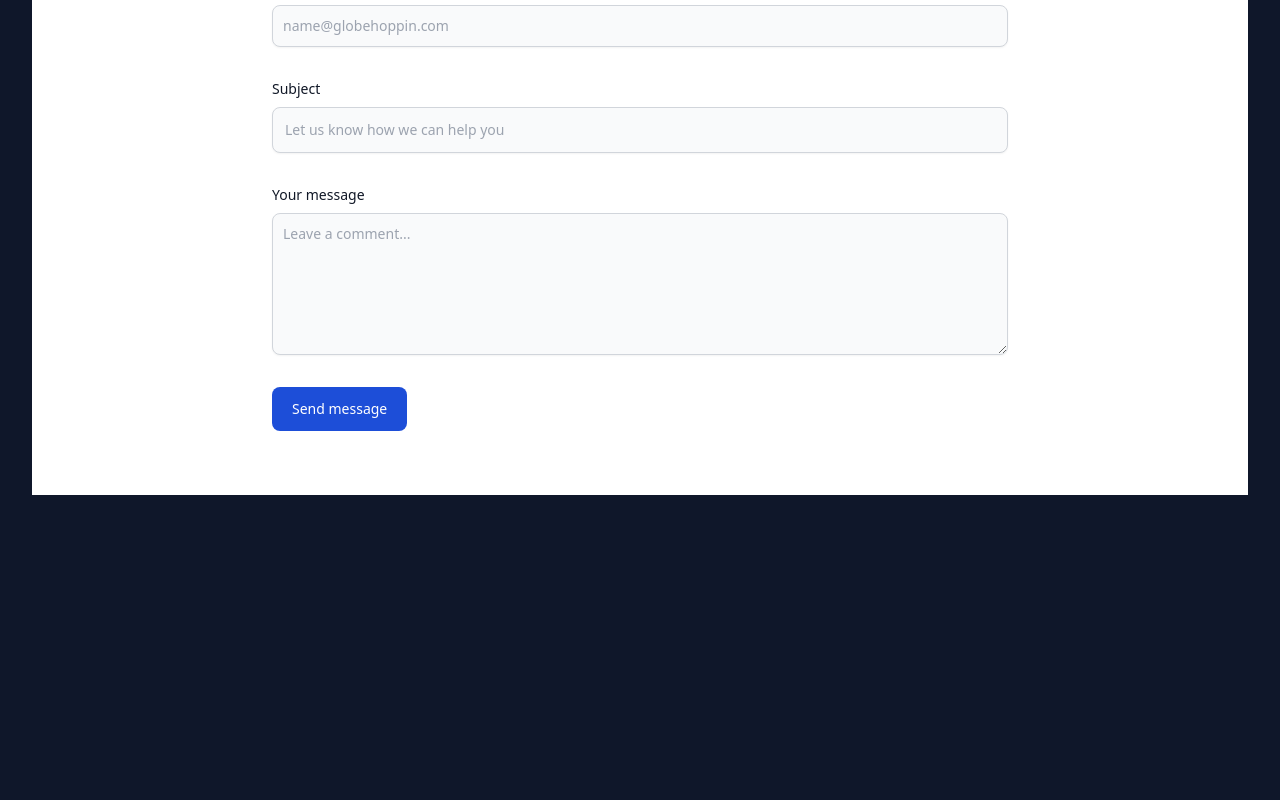
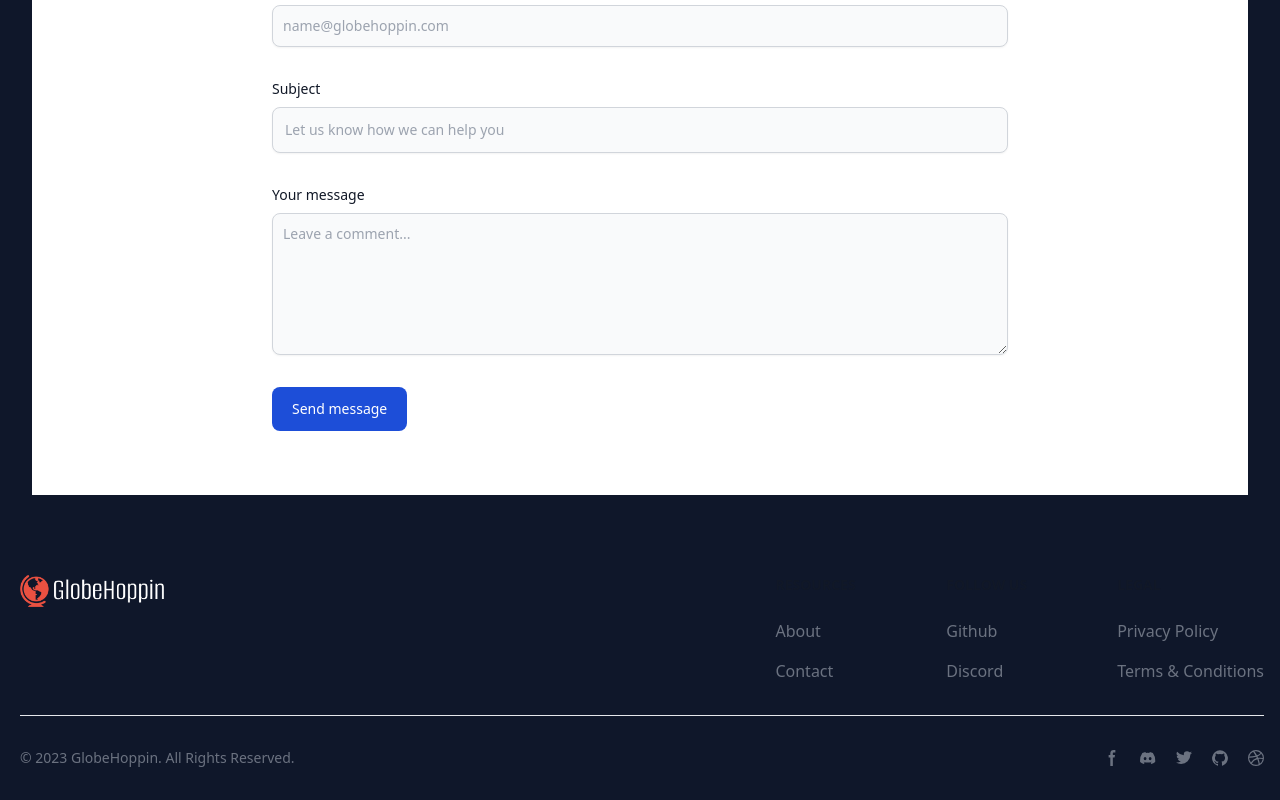
Before and after one commit to GlobeHoppin/GlobeHoppin, a React (Vite) app: page /contact in a window 1280 px wide. Shown: the part 367-1167 px from the top of the page. Before the commit the page ends 910 px from the top, so only its background shows below. Built offline with nearby package versions, Linux system fonts and the light colour scheme.

Commit message:
added footer in contact us page

```diff
--- a/src/pages/Contactpage.jsx
+++ b/src/pages/Contactpage.jsx
@@ -1,6 +1,9 @@
 import PageNav from "../components/PageNav";
+import Footer from "../components/Footer";
+
 function Contactpage() {
   return (
+    <>
       <div className="relative isolate px-6 pt-14 lg:px-8">
         <PageNav />
         <div className="mx-auto py-12 text-gray-200 sm:py-48 lg:py-12">
@@ -10,8 +13,8 @@ function Contactpage() {
                 Contact Us
               </h2>
               <p className="mb-8 lg:mb-16 font-light text-center text-gray-500 dark:text-gray-400 sm:text-xl">
-              Got a technical issue? Want to send feedback about a beta feature?
-              Need details about our plans? Let us know.
+                Got a technical issue? Want to send feedback about a beta
+                feature? Need details about our plans? Let us know.
               </p>
               <form action="#" className="space-y-8">
                 <div>
@@ -60,6 +63,8 @@ function Contactpage() {
           </section>
         </div>
       </div>
+      <Footer />
+    </>
   );
 }
 
```
Lines whose indentation alone changed are shown as unchanged.
